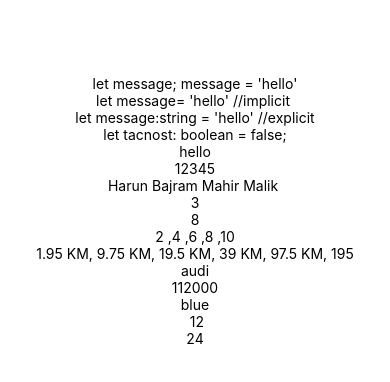
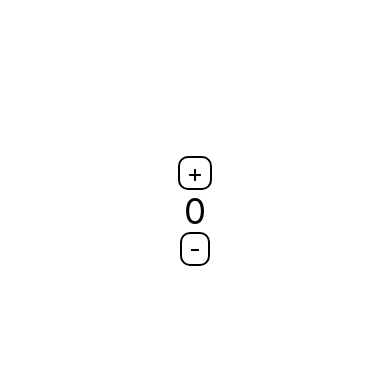
Before and after one commit to mob-dev-org/Harun_praksa, a React Native app: screen / in a window 390 px wide. Shown: the top 382 px of the page. Built offline with nearby package versions, Linux system fonts and the light colour scheme.

Commit message:
feat(counter): try useState hook

```diff
--- a/App.tsx
+++ b/App.tsx
@@ -1,6 +1,6 @@
 import { StatusBar } from 'expo-status-bar';
 import { useState } from 'react';
-import { TextProps, Text, TextInput, View, StyleSheet, Button, Alert } from 'react-native';
+import { TextProps, Text, TextInput, View, StyleSheet, Button, Alert, Pressable } from 'react-native';
 import { SafeAreaProvider } from 'react-native-safe-area-context';
 
 import useCachedResources from './src/hooks/useCachedResources';
@@ -8,64 +8,32 @@ import useColorScheme from './src/hooks/useColorScheme';
 import Navigation from './src/navigation';
 
 export default function App() {
-    // let message: string;
-    let message = 'hello';
-    const numbers: number[] = [1, 2, 3, 4]; // [1, 2, 3, 4, 5]
-    numbers.push(5); // add element
-    // numbers.push('Harun'); string is not assignable to parametar of type number
-    //
-    const names: string[] = ['Harun', ' ', 'Bajram', ' ', 'Mahir', ' ', 'Malik', ' ', 'Almin'];
-    let lenght;
-    names.pop(); // remove last element
+    const [start, setStart] = useState(0);
+    // const [firstName, setFirstName] = useState<string>('');
+    // const [lastName, setLastName] = useState<string>('');
 
-    // adding some map method, and comma
-    const doubleNums: number[] = numbers.map((number) => number * 2);
-    const commaSeparator = doubleNums.join(' ,');
-    doubleNums;
+    // const fullName = firstName + ' ' + lastName;
 
-    const currencyEUR: number[] = [1, 5, 10, 20, 50, 100];
-    // const toBAM = (value: number) => {
-    //     value *= 1.95;
-    //     return value;
+    const decrementCount = () => {
+        setStart(start - 1);
+    };
+
+    // const incrementCount = () => {
+    //     setStart(start + 1);
     // };
-    // let currencyBAM = currencyEUR.map(toBAM);
-
-    const toKM = currencyEUR.map((value) => value * 1.95);
-
-    const commaSeparator2: string = toKM.join(' KM, ');
-    // type nameType = { [key: string]: number }; // for dynamic inputs
-    type Years = { numberOfYears?: number; myYears?: number };
-    const years: Years = {};
-    years.numberOfYears = 24;
-    years.myYears = 12;
-
-    type Car = { name: string; km: number; color?: string };
-    const car: Car = {
-        name: 'audi',
-        km: 115000,
-    };
-    car.km = 112000;
-    car.color = 'blue';
 
     return (
         <View style={styles.text}>
-            <Text>let message; message = 'hello'</Text>
-            <Text>let message= 'hello' //implicit </Text>
-            <Text>let message:string = 'hello' //explicit</Text>
-            <Text>let tacnost: boolean = false;</Text>
-            <Text>{message}</Text>
-            <Text>{numbers}</Text>
-            <Text>{names}</Text>
-            <Text>{numbers[2]}</Text>
-            <Text>{names.length}</Text>
-            <Text>{commaSeparator}</Text>
-            {/* <Text>{currencyBAM}</Text> */}
-            <Text>{commaSeparator2}</Text>
-            <Text>{car.name}</Text>
-            <Text>{car.km}</Text>
-            <Text>{car.color}</Text>
-            <Text> {years.myYears}</Text>
-            <Text>{years.numberOfYears}</Text>
+            <Pressable onPress={() => setStart(start + 1)}>
+                <Text style={styles.pressButton}> + </Text>
+            </Pressable>
+
+            <Text style={styles.textCount}>{start}</Text>
+
+            <Pressable onPress={decrementCount}>
+                <Text style={styles.pressButton}> - </Text>
+            </Pressable>
+
             <StatusBar style="dark" />
         </View>
     );
@@ -77,4 +45,18 @@ const styles = StyleSheet.create({
         justifyContent: 'center',
         height: '50%',
     },
+
+    pressButton: {
+        fontSize: 25,
+        borderWidth: 2,
+        alignItems: 'center',
+        justifyContent: 'center',
+        borderRadius: 10,
+    },
+
+    textCount: {
+        fontSize: 35,
+        alignItems: 'center',
+        justifyContent: 'center',
+    },
 });
```
